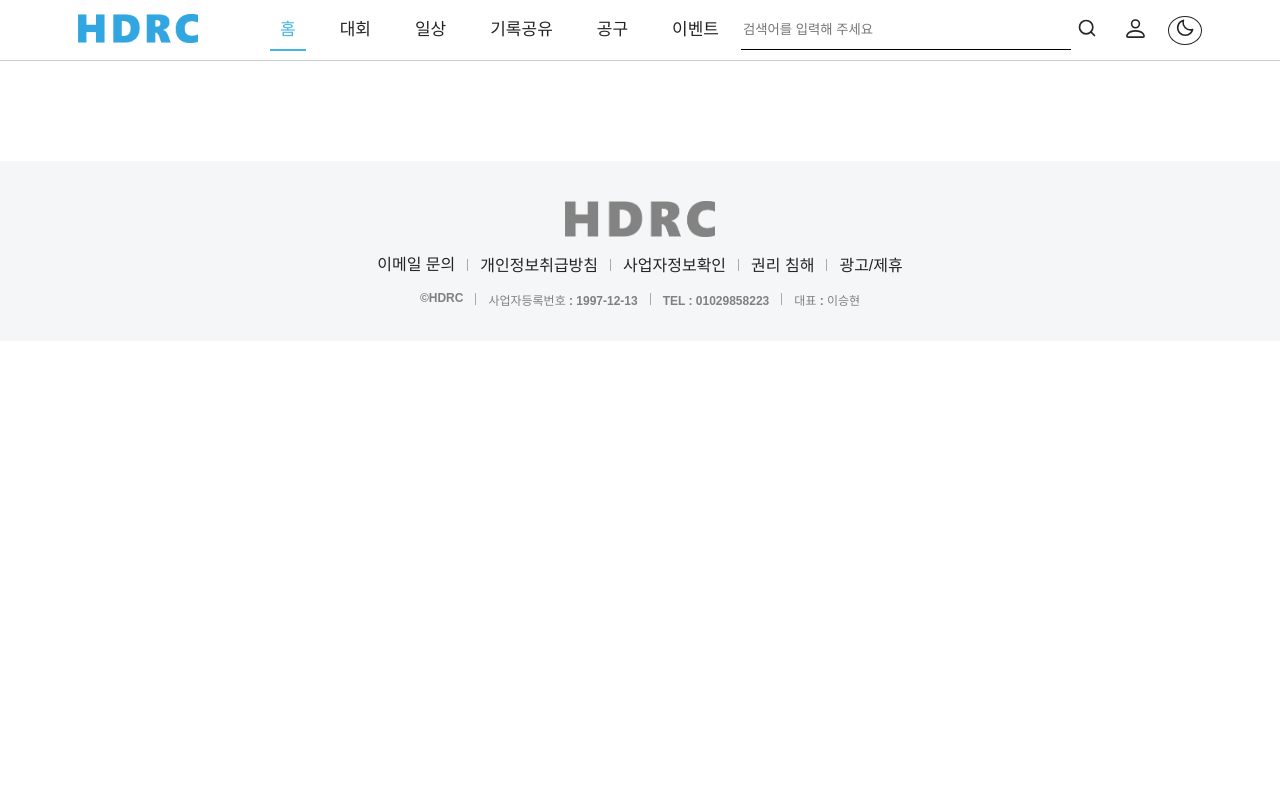
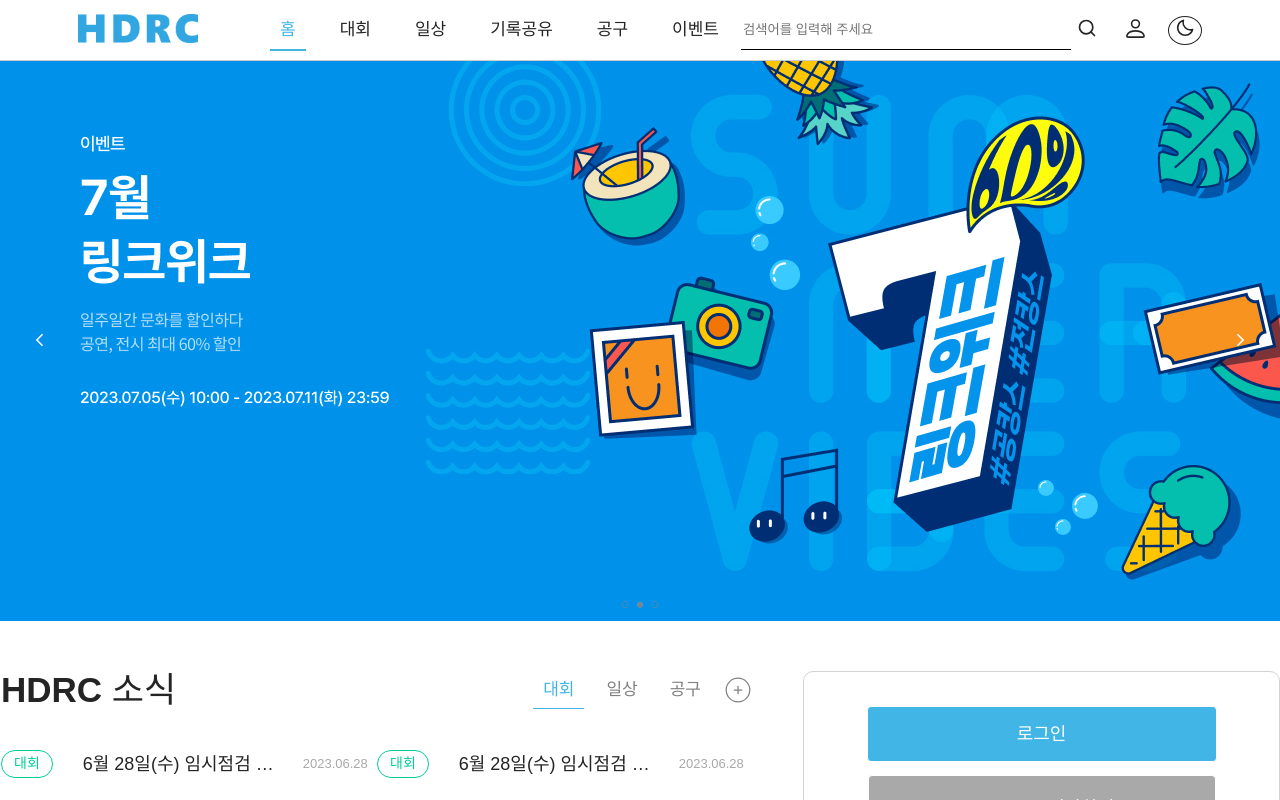
Before and after one commit to leesh2985/Portfolio00, a React (Vite) app: page /home/my-page in a window 1280 px wide. Shown: the top 800 px of the page. Built offline with nearby package versions, Linux system fonts and the light colour scheme.

Commit message:
홈화면 유지

```diff
--- a/src/component/MyPage.tsx
+++ b/src/component/MyPage.tsx
@@ -1,5 +1,6 @@
 import styled from 'styled-components';
 import ImageUpload from './ImageUpload';
+import Home from './Home';
 
 interface MyPageProps {
   isLoggedIn: boolean;
@@ -8,6 +9,8 @@ interface MyPageProps {
 export default function MyPage({ isLoggedIn }: MyPageProps) {
   if (!isLoggedIn) {
     alert('로그인이 필요합니다.');
+    // 로그인되지 않았을 때에도 화면을 유지하기 위해, 아무것도 렌더링하지 않는 빈 컨테이너를 반환합니다.
+    return <Home />;
   }
 
   return (
@@ -36,6 +39,7 @@ export default function MyPage({ isLoggedIn }: MyPageProps) {
     </MyContainer>
   );
 }
+
 const MyContainer = styled.div`
   margin: 0 auto;
   max-width: 1380px;
```
